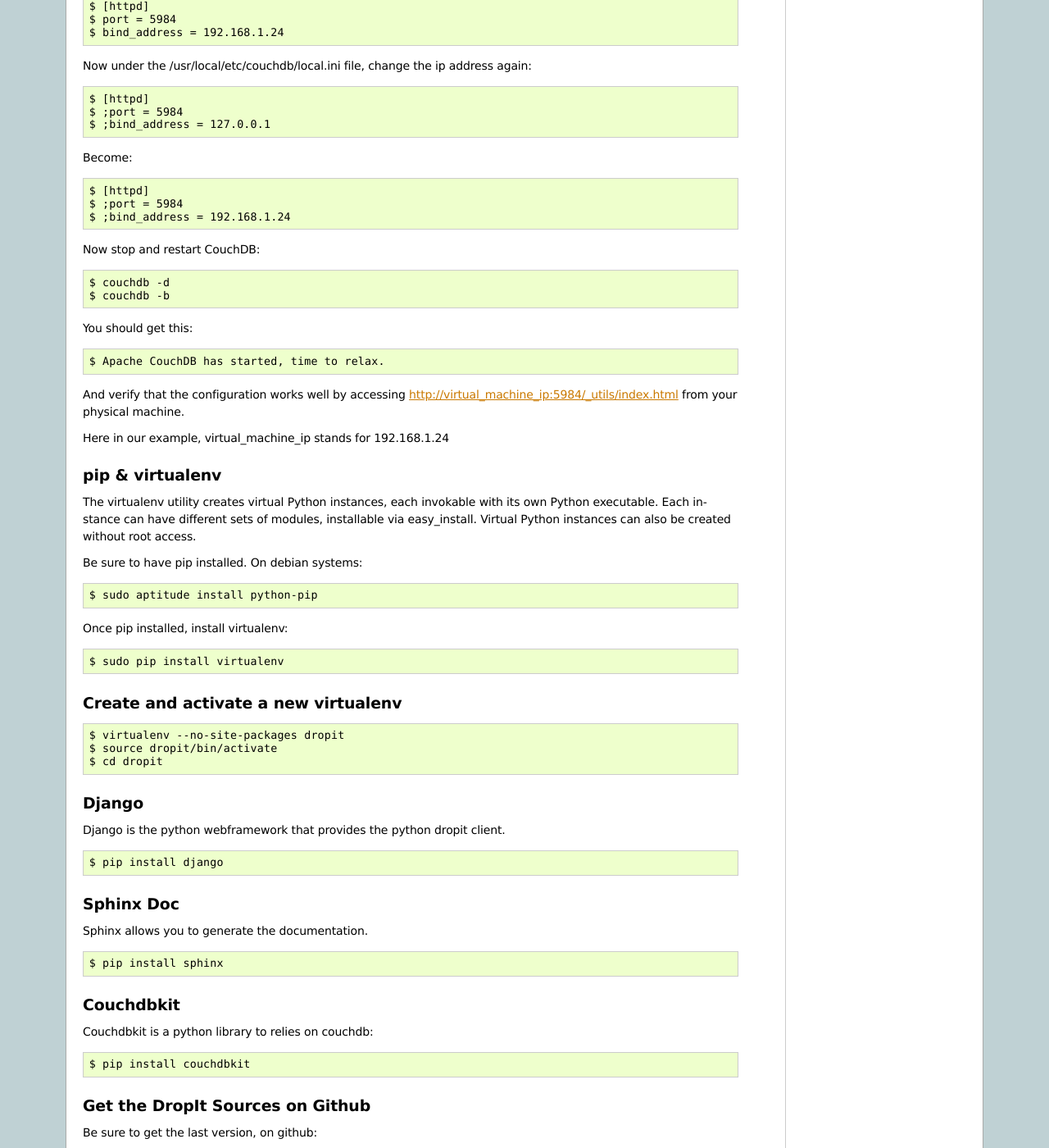
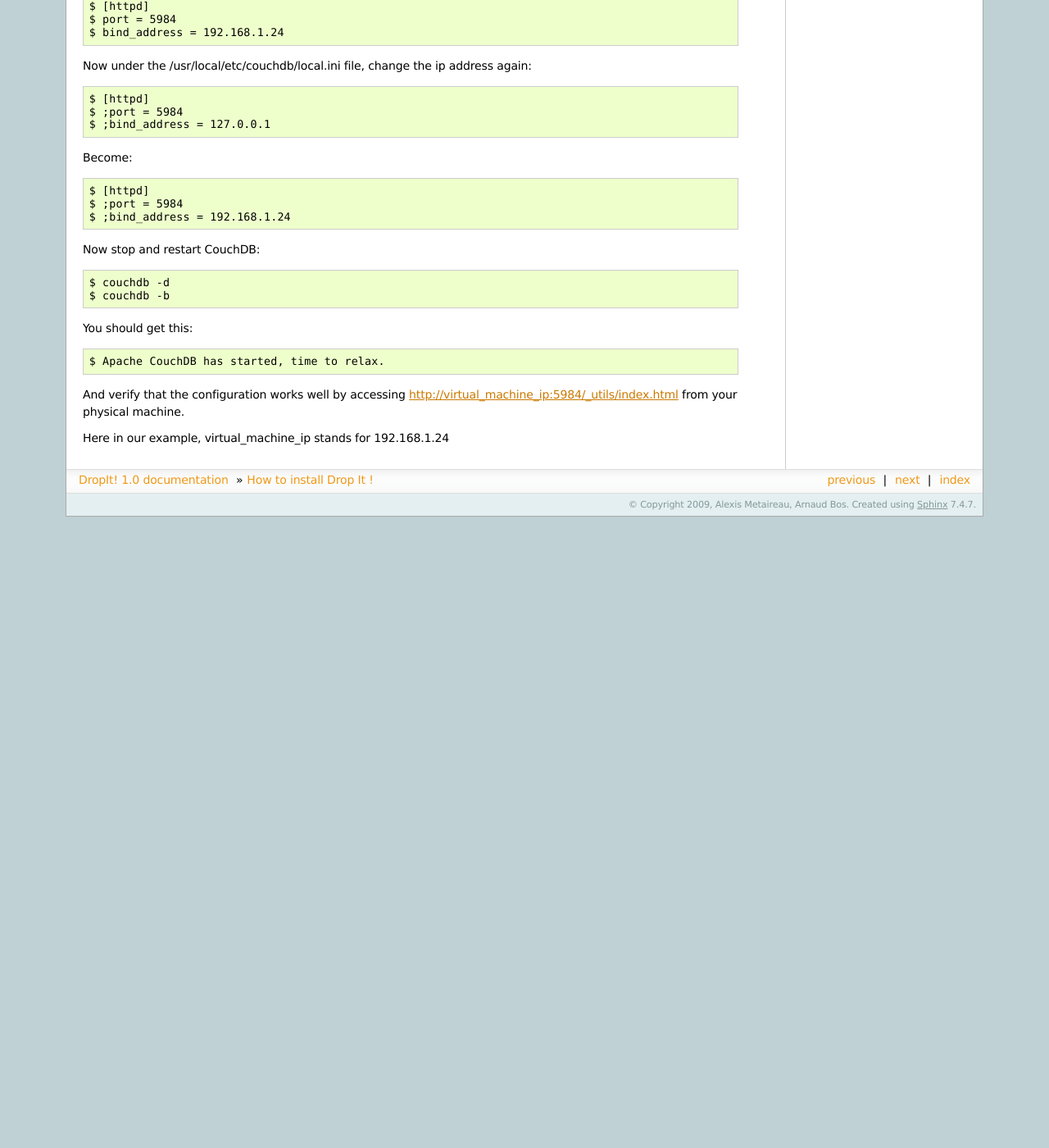
Before and after one commit to almet/dropit-common, a Sphinx documentation site: the page built from doc/source/install.rst, in a window 1280 px wide and 1400 px high, scrolled down 1641 px. Shown: the whole window at 82% size. Built offline with Sphinx 7.4.7, drawn with Linux system fonts in a browser that asks for light colours; pages that are not in the unit, such as notebooks, are missing from menus; after the commit the page ends 2271 px from its top, so only the background shows below that; some of the changed text lies outside the part shown.

Commit message:
updated the documentation. remove old docs relative to specific apps.

```diff
--- a/doc/source/install.rst
+++ b/doc/source/install.rst
@@ -114,84 +114,5 @@
 
 Here in our example, virtual_machine_ip stands for 192.168.1.24
 
-pip & virtualenv
------------------
-
-The virtualenv utility creates virtual Python instances, each invokable
-with its own Python executable.  Each instance can have different sets
-of modules, installable via easy_install.  Virtual Python instances can
-also be created without root access.
-
-Be sure to have pip installed. On debian systems::
-
-    $ sudo aptitude install python-pip
-
-Once pip installed, install virtualenv::
-
-    $ sudo pip install virtualenv
-
-Create and activate a new virtualenv
--------------------------------------
-
-::
-
-    $ virtualenv --no-site-packages dropit
-    $ source dropit/bin/activate
-    $ cd dropit
-
-Django
-------
-
-Django is the python webframework that provides the python dropit client.
-::
-
-    $ pip install django
-
-
-Sphinx Doc
-----------
-
-Sphinx allows you to generate the documentation.
-::
-
-    $ pip install sphinx
-
-
-Couchdbkit
-----------
-
-Couchdbkit is a python library to relies on couchdb::
-
-    $ pip install couchdbkit
-
-Get the DropIt Sources on Github
---------------------------------
-
-Be sure to get the last version, on github::
-
-	$ git clone http://github.com/ametaireau/Drop-It--.git dropit
-
-
-Generate the doc
------------------
-
-    $ cd dropit/doc
-    $ make html
-
-Your doc is now ready, HTML pages are in build/html.
-
-
-Start the python app
----------------------
-
-After that, we need to sync our couchdb with information from Drop It!
-
-Go into the djangoapp folder and type::
-
-	$ python manage.py syncdb
-    $ python manage.py runserver
-
-And you will see the app runing! Enjoy.
-
 .. _`CouchDB wiki`: http://wiki.apache.org/couchdb/Installation
 .. _`django installation page`: http://docs.djangoproject.com/en/dev/intro/install/
```
Also changed, not shown: doc/source/couchdb.rst (deleted, +0 -53 lines), doc/source/dropit-api.rst (added, +76 -0 lines), doc/source/index.rst (+1 -7 lines), doc/source/prerequires.rst (deleted, +0 -24 lines), 5 other files.
